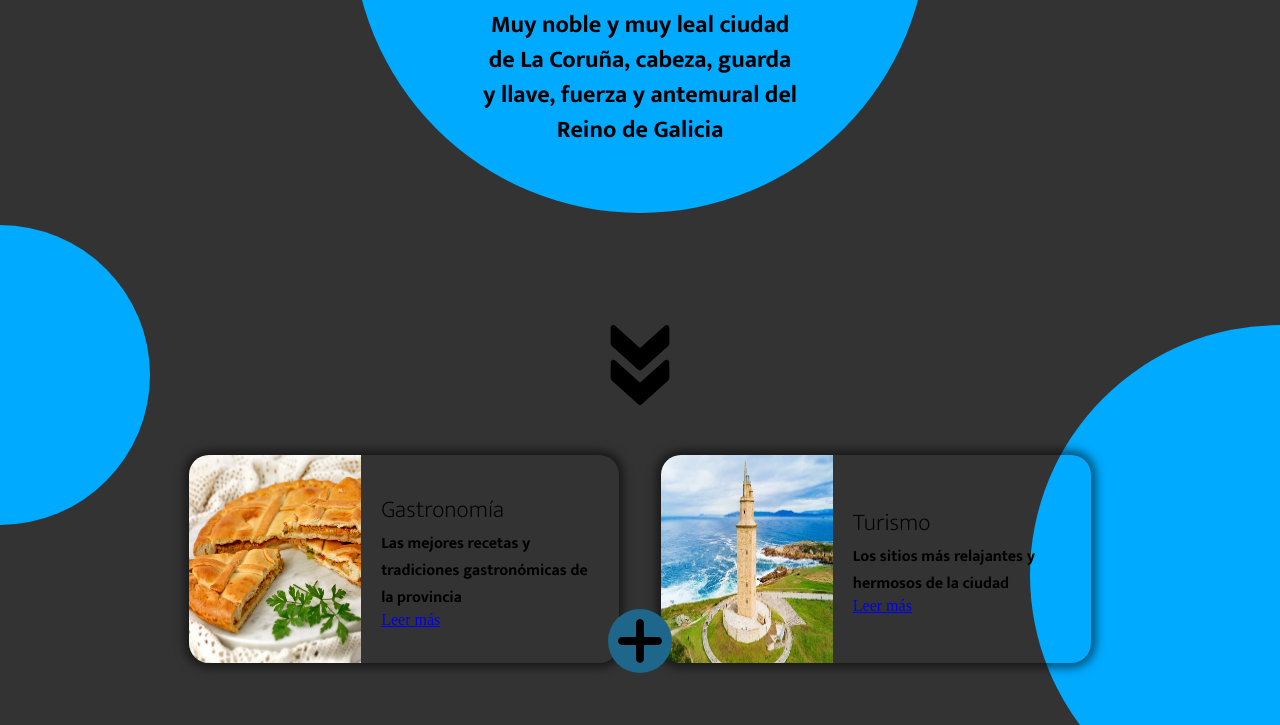
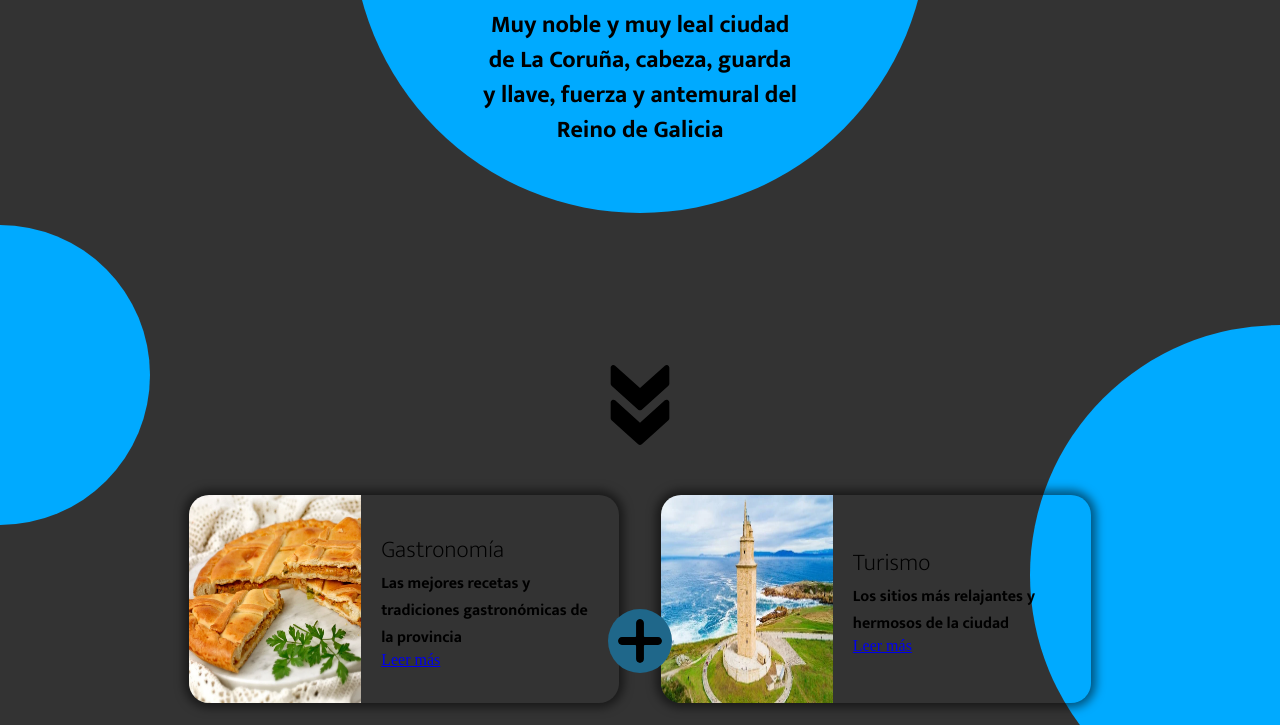
Before and after one commit to jlopcun/A-Coru-a-web, a plain HTML site: page index.html in a window 1280 px wide. Shown: the part 75-800 px from the top of the page. Drawn offline with Linux system fonts and the light colour scheme; a web font is replaced by a local one.

Commit message:
some shit

```diff
--- a/style.css
+++ b/style.css
@@ -46,7 +46,7 @@ body::before{
 }
 .page-header{
     width:100%;
-    min-height:50vh;
+    min-height:55vh;
     text-align:center;
     background-color: #0af;
     clip-path:circle(var(--circle-top) at 50% 0);
```
